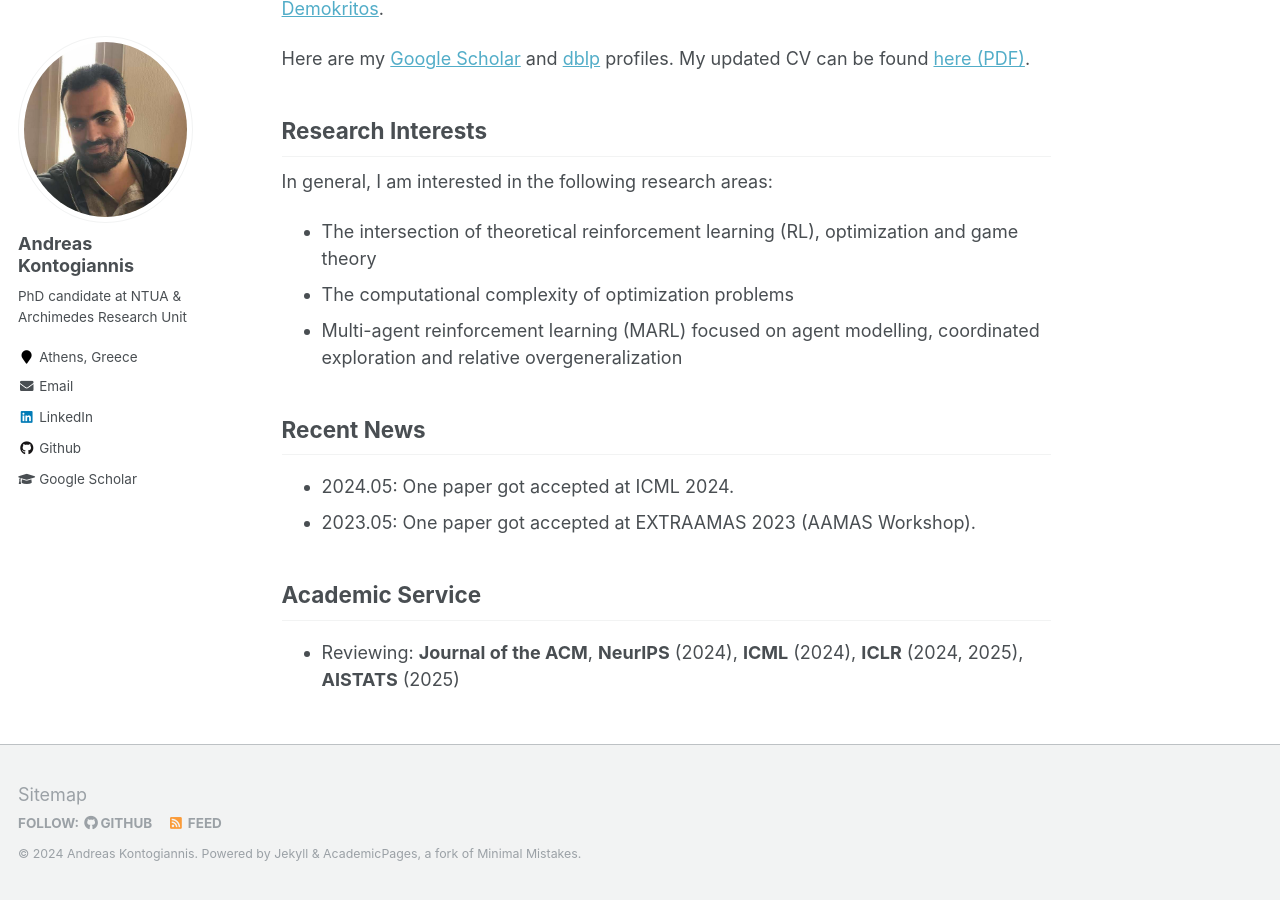
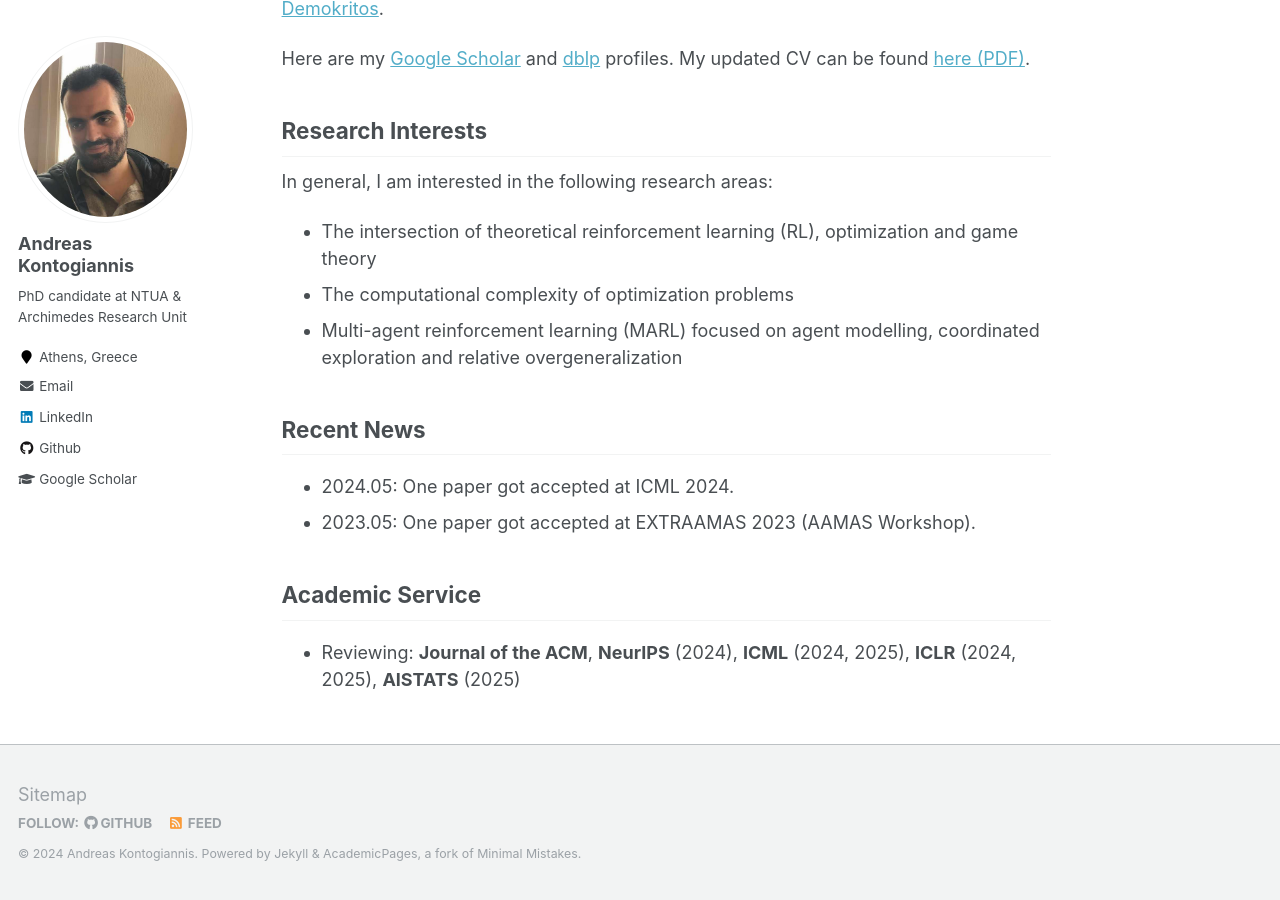
Before and after one commit to ddaedalus/ddaedalus.github.io, a Jekyll site: the page built from _pages/about.md, in a window 1280 px wide and 900 px high, scrolled down 526 px. Built offline with Jekyll 4.4.1, drawn with Linux system fonts in a browser that asks for light colours.

Commit message:
Update about.md

```diff
--- a/_pages/about.md
+++ b/_pages/about.md
@@ -26,4 +26,4 @@ In general, I am interested in the following research areas:
 - 2023.05: One paper got accepted at EXTRAAMAS 2023 (AAMAS Workshop).
 
 ## Academic Service
-* Reviewing: **Journal of the ACM**, **NeurIPS** (2024), **ICML** (2024), **ICLR** (2024, 2025), **AISTATS** (2025)
+* Reviewing: **Journal of the ACM**, **NeurIPS** (2024), **ICML** (2024, 2025), **ICLR** (2024, 2025), **AISTATS** (2025)
```
